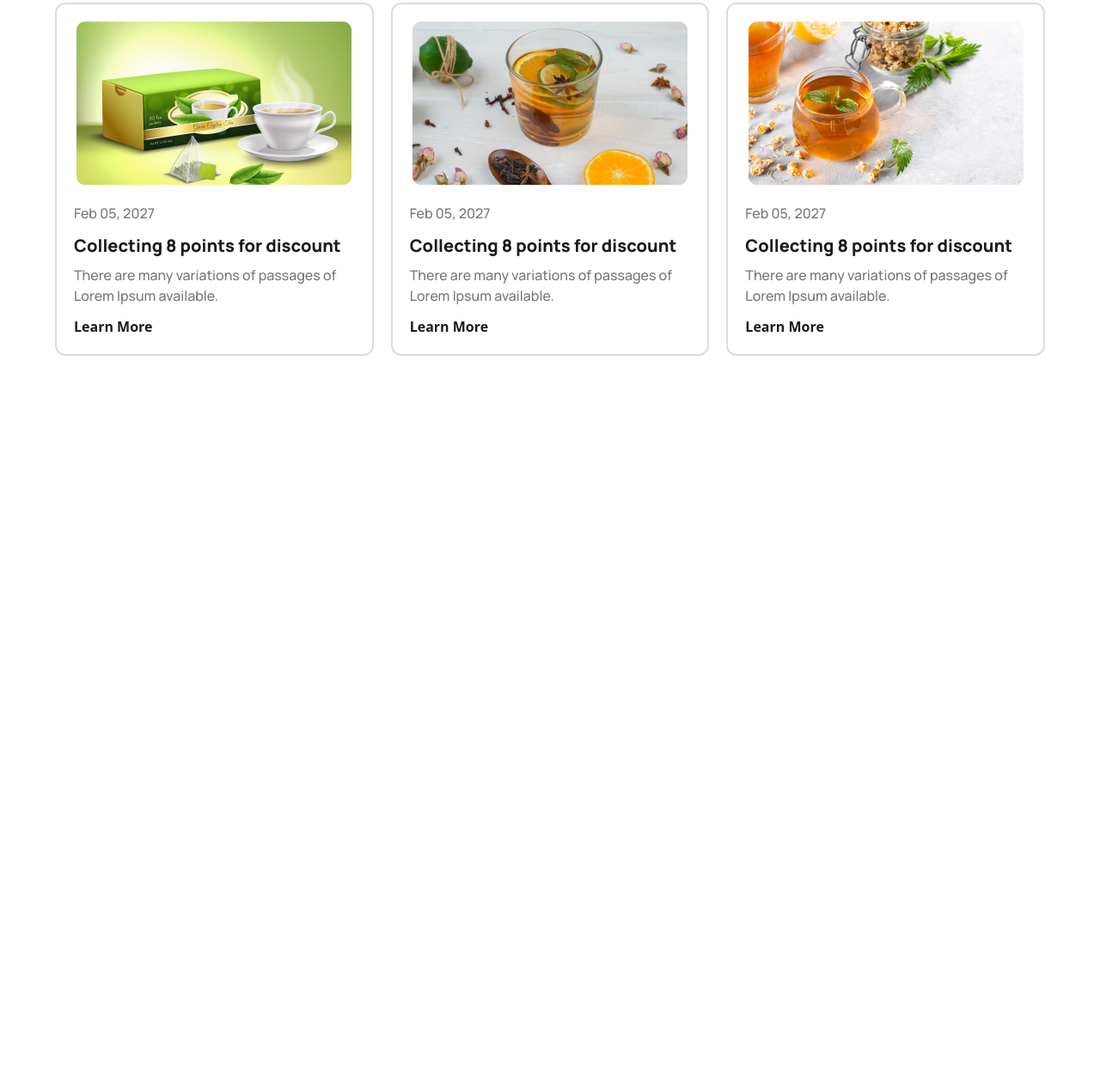
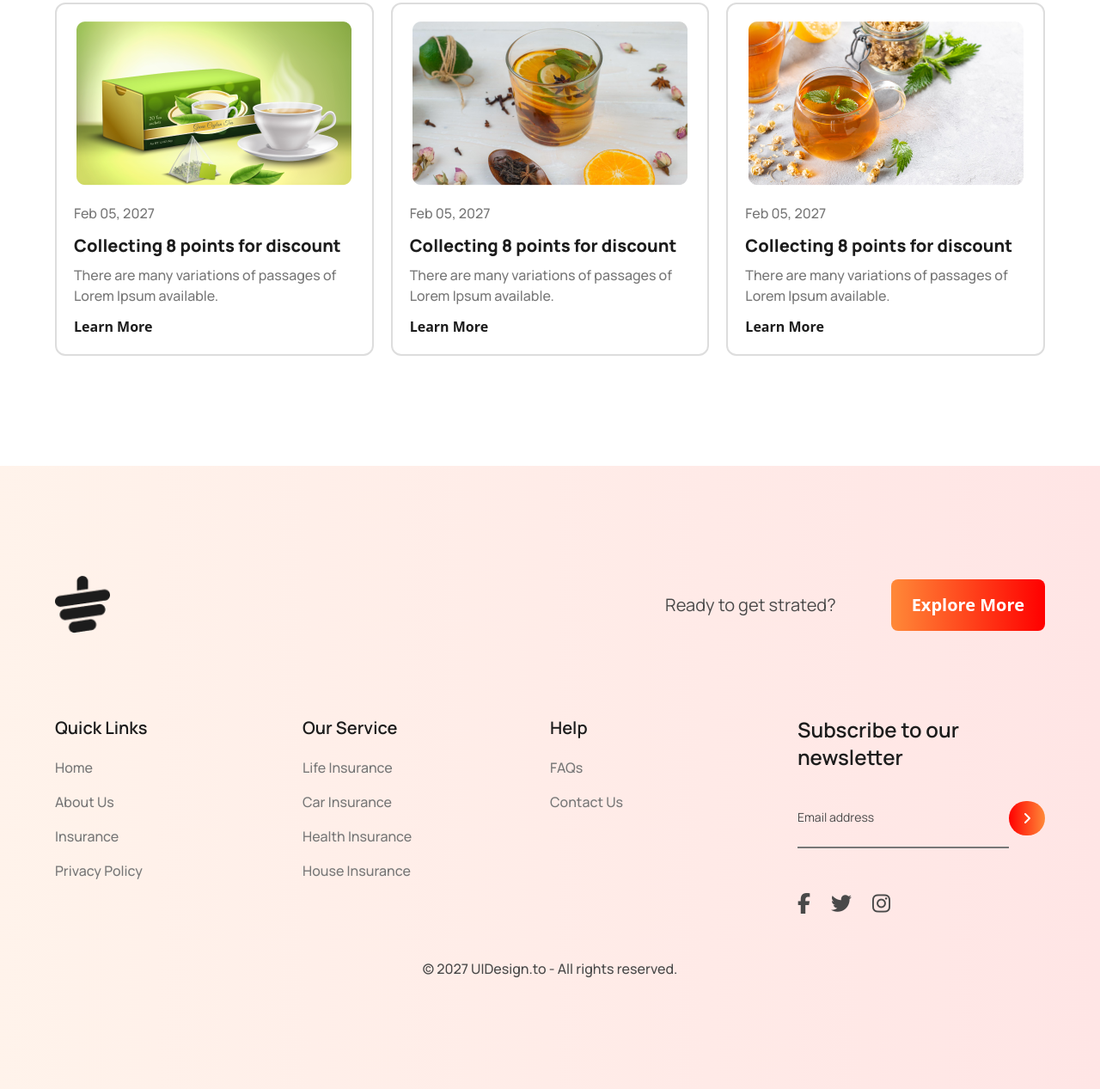
Before and after one commit to Rabby-khan-04/tea-house, a plain HTML site: page index.html in a window 1280 px wide. Shown: the part 3157-4424 px from the top of the page at 86% size. Before the commit the page ends 3571 px from the top, so only its background shows below. Drawn offline with nearby package versions, Linux system fonts and the light colour scheme.

Commit message:
Footer Added

```diff
--- a/index.html
+++ b/index.html
@@ -23,6 +23,8 @@
                         gray: "#777777",
                         red: "#FF0000",
                         orange: "#FF8938",
+                        redOne: '#ff00001a',
+                        orangeOne: '#ff89381a',
                     },//end of colors
                     fontFamily: {
                         manrope: ['Manrope', 'sans-serif'],
@@ -81,35 +83,41 @@
             <!-- Intro -->
             <div class="text-center mb-12">
                 <h2 class="font-manrope text-black text-5xl mb-5 font-extrabold">Our Featured Products</h2>
-                <p class="max-w-4xl font-manrope font-medium text-base text-gray mx-auto">There are many variations of passages of Lorem Ipsum available, but the majority have suffered alteration in some form, by injected humour, or randomised words which don't look even slightly believable. </p>
+                <p class="max-w-4xl font-manrope font-medium text-base text-gray mx-auto">There are many variations of
+                    passages of Lorem Ipsum available, but the majority have suffered alteration in some form, by
+                    injected humour, or randomised words which don't look even slightly believable. </p>
             </div>
 
             <!-- Products -->
             <div class="grid grid-cols-4 gap-6 max-w-6xl mx-auto">
 
                 <!-- Single Product -->
-                <div class="text-center p-8 bg-gradient-to-b from-[#F4F4F4] to-[rgba(244, 244, 244, 0) 100%)] rounded-xl">
+                <div
+                    class="text-center p-8 bg-gradient-to-b from-[#F4F4F4] to-[rgba(244, 244, 244, 0) 100%)] rounded-xl">
                     <img src="images/tea-1.png" alt="" class="w-36 inline-block mb-8">
                     <h3 class="font-manrope text-black text-2xl mb-3 font-semibold">Milk Tea</h3>
                     <p class="font-manrope font-medium text-base text-gray">Creamer could be replaced by fresh milk</p>
                 </div>
 
                 <!-- Single Product -->
-                <div class="text-center p-8 bg-gradient-to-b from-[#F4F4F4] to-[rgba(244, 244, 244, 0) 100%)] rounded-xl">
+                <div
+                    class="text-center p-8 bg-gradient-to-b from-[#F4F4F4] to-[rgba(244, 244, 244, 0) 100%)] rounded-xl">
                     <img src="images/tea-2.png" alt="" class="w-36 inline-block mb-8">
                     <h3 class="font-manrope text-black text-2xl mb-3 font-semibold">Black Tea</h3>
                     <p class="font-manrope font-medium text-base text-gray">Creamer could be replaced by fresh milk</p>
                 </div>
 
                 <!-- Single Product -->
-                <div class="text-center p-8 bg-gradient-to-b from-[#F4F4F4] to-[rgba(244, 244, 244, 0) 100%)] rounded-xl">
+                <div
+                    class="text-center p-8 bg-gradient-to-b from-[#F4F4F4] to-[rgba(244, 244, 244, 0) 100%)] rounded-xl">
                     <img src="images/tea-3.png" alt="" class="w-36 inline-block mb-8">
                     <h3 class="font-manrope text-black text-2xl mb-3 font-semibold">Lemon Tea</h3>
                     <p class="font-manrope font-medium text-base text-gray">Creamer could be replaced by fresh milk</p>
                 </div>
 
                 <!-- Single Product -->
-                <div class="text-center p-8 bg-gradient-to-b from-[#F4F4F4] to-[rgba(244, 244, 244, 0) 100%)] rounded-xl">
+                <div
+                    class="text-center p-8 bg-gradient-to-b from-[#F4F4F4] to-[rgba(244, 244, 244, 0) 100%)] rounded-xl">
                     <img src="images/tea-4.png" alt="" class="w-36 inline-block mb-8">
                     <h3 class="font-manrope text-black text-2xl mb-3 font-semibold">Green Tea</h3>
                     <p class="font-manrope font-medium text-base text-gray">Creamer could be replaced by fresh milk</p>
@@ -148,12 +156,17 @@
 
             <div class="w-1/2">
                 <h2 class="font-manrope text-black text-5xl mb-5 font-extrabold">Great Tea, Freshly Presented</h2>
-                <p class="font-manrope font-medium text-base text-gray mb-8">The meaning of gong cha is chanese is to provide the best tea to emperor from all possessions . It represents the highest quality and self expectation. Establishing in 2006, Gong cha had been deeply appreciated by its custoers  because of good words of mouth and unique customized service orginated from Taiwan.</p>
+                <p class="font-manrope font-medium text-base text-gray mb-8">The meaning of gong cha is chanese is to
+                    provide the best tea to emperor from all possessions . It represents the highest quality and self
+                    expectation. Establishing in 2006, Gong cha had been deeply appreciated by its custoers because of
+                    good words of mouth and unique customized service orginated from Taiwan.</p>
 
                 <h3 class="mb-2 font-manrope text-black font-extrabold text-xl">Unique Taste</h3>
-                <p class="font-manrope font-medium text-base text-gray mb-5">A Unique and different style from other teapots gives a luxurious and minimalist impression</p>
+                <p class="font-manrope font-medium text-base text-gray mb-5">A Unique and different style from other
+                    teapots gives a luxurious and minimalist impression</p>
                 <h3 class="mb-2 font-manrope text-black font-extrabold text-xl">Premium Quality</h3>
-                <p class="font-manrope font-medium text-base text-gray">Premium Quality that makes tea more elegant and more durable when you use it.</p>
+                <p class="font-manrope font-medium text-base text-gray">Premium Quality that makes tea more elegant and
+                    more durable when you use it.</p>
             </div>
 
         </div>
@@ -165,17 +178,23 @@
     <!-- Review Section Starts -->
 
     <section class="pt-32">
-       <div class="max-w-6xl mx-auto bg-gradient-to-r from-orange to-red rounded-xl pl-16 pr-36 py-20 flex items-center gap-9">
+        <div
+            class="max-w-6xl mx-auto bg-gradient-to-r from-orange to-red rounded-xl pl-16 pr-36 py-20 flex items-center gap-9">
 
             <!-- Intro col -->
             <div class="w-2/5 relative">
                 <h2 class="font-manrope text-white text-5xl mb-5 font-extrabold">Meet Our Super Clients</h2>
-             <p class="font-manrope font-medium text-base text-white mb-8">There are many variations of passages of Lorem Ipsum available, but the majority have suffered alteration in some form, by injected humour, or randomised words which don't look even slightly believable. </p>
+                <p class="font-manrope font-medium text-base text-white mb-8">There are many variations of passages of
+                    Lorem Ipsum available, but the majority have suffered alteration in some form, by injected humour,
+                    or randomised words which don't look even slightly believable. </p>
 
                 <div class="bg-white w-fit rounded-xl">
-                <a href="#" class="inline-block px-7 py-4 bg-clip-text text-transparent bg-gradient-to-r font-semibold from-orange to-red text-xl">Show All</a>
+                    <a href="#"
+                        class="inline-block px-7 py-4 bg-clip-text text-transparent bg-gradient-to-r font-semibold from-orange to-red text-xl">Show
+                        All</a>
                 </div>
-             <img src="images/cup.png" alt="" class="w-80 absolute top-0 right-0 hidden">
+                <img src="images/cup.png" alt=""
+                    class="w-80 absolute -bottom-52 -right-20 brightness-0 invert opacity-5">
             </div>
 
 
@@ -185,7 +204,9 @@
                 <!-- Middle Review -->
                 <div class="bg-white p-11 absolute rounded-lg w-full z-10 top-24">
                     <img src="images/client.png" alt="" class="w-16 inline-block absolute -top-7 -left-7">
-                <p class="font-manrope font-medium text-base text-gray mb-5">There are many variations of passages of Lorem Ipsum available, but the majority have suffered alteration in some form, by injected humour, or randomised words which don't look even slightly believable. </p>
+                    <p class="font-manrope font-medium text-base text-gray mb-5">There are many variations of passages
+                        of Lorem Ipsum available, but the majority have suffered alteration in some form, by injected
+                        humour, or randomised words which don't look even slightly believable. </p>
                     <h3 class="font-manrope font-medium text-base text-black">Ilham Yuda</h3>
                     <p class="font-manrope font-medium text-base text-[#5D5A6F] mb-5">Businessman</p>
                     <img src="images/review-dots.png" alt="" class="w-6 inline-block absolute right-6 bottom-6">
@@ -193,14 +214,18 @@
 
                 <!-- Top Review -->
                 <div class="bg-white p-11 rounded-lg mb-14 opacity-[0.3] relative left-20">
-                <p class="font-manrope font-medium text-base text-gray mb-5">There are many variations of passages of Lorem Ipsum available, but the majority have suffered alteration in some form, by injected humour, or randomised words which don't look even slightly believable. </p>
+                    <p class="font-manrope font-medium text-base text-gray mb-5">There are many variations of passages
+                        of Lorem Ipsum available, but the majority have suffered alteration in some form, by injected
+                        humour, or randomised words which don't look even slightly believable. </p>
                     <h3 class="font-manrope font-medium text-base text-black">Ilham Yuda</h3>
                     <p class="font-manrope font-medium text-base text-[#5D5A6F] mb-5">Businessman</p>
                 </div>
 
                 <!-- Bottom Review -->
                 <div class="bg-white p-11 rounded-lg opacity-[0.3] relative left-20">
-                <p class="font-manrope font-medium text-base text-gray mb-5">There are many variations of passages of Lorem Ipsum available, but the majority have suffered alteration in some form, by injected humour, or randomised words which don't look even slightly believable. </p>
+                    <p class="font-manrope font-medium text-base text-gray mb-5">There are many variations of passages
+                        of Lorem Ipsum available, but the majority have suffered alteration in some form, by injected
+                        humour, or randomised words which don't look even slightly believable. </p>
                     <h3 class="font-manrope font-medium text-base text-black">Ilham Yuda</h3>
                     <p class="font-manrope font-medium text-base text-[#5D5A6F] mb-5">Businessman</p>
                 </div>
@@ -220,7 +245,9 @@
             <!-- Intro -->
             <div class="text-center mb-12">
                 <h2 class="font-manrope text-black text-5xl mb-5 font-extrabold">News & Events</h2>
-                <p class="max-w-4xl font-manrope font-medium text-base text-gray mx-auto">There are many variations of passages of Lorem Ipsum available, but the majority have suffered alteration in some form, by injected humour, or randomised words which don't look even slightly believable. </p>
+                <p class="max-w-4xl font-manrope font-medium text-base text-gray mx-auto">There are many variations of
+                    passages of Lorem Ipsum available, but the majority have suffered alteration in some form, by
+                    injected humour, or randomised words which don't look even slightly believable. </p>
 
             </div>
 
@@ -234,8 +261,10 @@
                         <img src="images/news-1.png" alt="" class="max-w-full inline-block mb-5">
                     </div>
                     <p class="font-manrope font-medium text-base text-gray mb-3">Feb 05, 2027</p>
-                    <h3 class="mb-2 font-manrope text-black font-extrabold text-xl">Collecting 8 points for discount</h3>
-                    <p class="font-manrope font-medium text-base text-gray mb-3">There are many variations of passages of Lorem Ipsum available.</p>
+                    <h3 class="mb-2 font-manrope text-black font-extrabold text-xl">Collecting 8 points for discount
+                    </h3>
+                    <p class="font-manrope font-medium text-base text-gray mb-3">There are many variations of passages
+                        of Lorem Ipsum available.</p>
                     <a href="#" class="inline-block text-black font-semibold text-base">Learn More</a>
                 </div>
 
@@ -245,8 +274,10 @@
                         <img src="images/news-2.png" alt="" class="max-w-full inline-block mb-5">
                     </div>
                     <p class="font-manrope font-medium text-base text-gray mb-3">Feb 05, 2027</p>
-                    <h3 class="mb-2 font-manrope text-black font-extrabold text-xl">Collecting 8 points for discount</h3>
-                    <p class="font-manrope font-medium text-base text-gray mb-3">There are many variations of passages of Lorem Ipsum available.</p>
+                    <h3 class="mb-2 font-manrope text-black font-extrabold text-xl">Collecting 8 points for discount
+                    </h3>
+                    <p class="font-manrope font-medium text-base text-gray mb-3">There are many variations of passages
+                        of Lorem Ipsum available.</p>
                     <a href="#" class="inline-block text-black font-semibold text-base">Learn More</a>
                 </div>
 
@@ -256,8 +287,10 @@
                         <img src="images/news-3.png" alt="" class="max-w-full inline-block mb-5">
                     </div>
                     <p class="font-manrope font-medium text-base text-gray mb-3">Feb 05, 2027</p>
-                    <h3 class="mb-2 font-manrope text-black font-extrabold text-xl">Collecting 8 points for discount</h3>
-                    <p class="font-manrope font-medium text-base text-gray mb-3">There are many variations of passages of Lorem Ipsum available.</p>
+                    <h3 class="mb-2 font-manrope text-black font-extrabold text-xl">Collecting 8 points for discount
+                    </h3>
+                    <p class="font-manrope font-medium text-base text-gray mb-3">There are many variations of passages
+                        of Lorem Ipsum available.</p>
                     <a href="#" class="inline-block text-black font-semibold text-base">Learn More</a>
                 </div>
 
@@ -268,8 +301,89 @@
 
     <!-- Blog Section Ends -->
 
+    <!-- Footer Stars -->
+
+    <footer class="bg-gradient-to-l from-redOne to-orangeOne mt-32 py-32">
+        <div class="max-w-6xl mx-auto">
+
+            <!-- CAT -->
+            <div class="flex justify-between items-center mb-24">
+                <img src="images/cup.png" alt="" class="w-16 inline-block">
+                <div class="flex items-center gap-16">
+                    <h3 class="font-normal text-xl text-[#494949] font-manrope">Ready to get strated?</h3>
+                    <a href="#"
+                        class="px-6 py-4 font-bold text-xl text-white bg-gradient-to-r from-orange to-red inline-block rounded-lg">Explore
+                        More</a>
+                </div>
+            </div>
+
+            <!-- Footer Menus -->
+            <div class="grid grid-cols-4 mb-12">
+
+                <!-- menu -->
+                <div class="grow">
+                    <h3 class="font-semibold text-xl text-black font-manrope mb-5">Quick Links</h3>
+                    <ul class="font-manrope font-medium text-base text-gray">
+                        <li class="mb-4"><a href="#">Home</a></li>
+                        <li class="mb-4"><a href="#">About Us</a></li>
+                        <li class="mb-4"><a href="#">Insurance</a></li>
+                        <li class="mb-4"><a href="#">Privacy Policy</a></li>
+                    </ul>
+                </div>
+
+                <!-- menu -->
+                <div class="grow">
+                    <h3 class="font-semibold text-xl text-black font-manrope mb-5">Our Service</h3>
+                    <ul class="font-manrope font-medium text-base text-gray">
+                        <li class="mb-4"><a href="#">Life Insurance</a></li>
+                        <li class="mb-4"><a href="#">Car Insurance</a></li>
+                        <li class="mb-4"><a href="#">Health Insurance</a></li>
+                        <li class="mb-4"><a href="#">House Insurance</a></li>
+                    </ul>
+                </div>
+
+                <!-- menu -->
+                <div class="grow">
+                    <h3 class="font-semibold text-xl text-black font-manrope mb-5">Help</h3>
+                    <ul class="font-manrope font-medium text-base text-gray">
+                        <li class="mb-4"><a href="#">FAQs</a></li>
+                        <li class="mb-4"><a href="#">Contact Us</a></li>
+                    </ul>
+                </div>
+
+                <!-- Newsletter & Social Media-->
+                <div class="grow">
+                    <h3 class="font-semibold text-2xl text-black font-manrope mb-5">Subscribe to our newsletter</h3>
+
+                    <form action="#" class="flex items-center mb-12">
+                        <input type="email" name="email" id="email" placeholder="Email address" class="font-manrope text-sm text-[#494949] placeholder:font-manrope placeholder:text-sm placeholder:text-[#494949] outline-none bg-transparent py-6 border-b-2 border-gray inline-block grow">
+                        <button type="submit" class="text-white text-base py-2 px-4 bg-gradient-to-r from-red to-orange rounded-full h-fit border-none outline-none"><i class="fa-solid fa-angle-right"></i></button>
+                    </form>
+
+                    <!-- Social Media -->
+                    <ul class="flex text-[#494949] text-2xl gap-6">
+                        <li><a href="#"><i class="fa fa-facebook" aria-hidden="true"></i></a></li>
+                        <li><a href="#"><i class="fa fa-twitter" aria-hidden="true"></i></a></li>
+                        <li><a href="#"><i class="fa fa-instagram" aria-hidden="true"></i></a></li>
+                    </ul>
+
+                </div>
+
+            </div>
+
+            <!-- Copy Right -->
+            <div>
+                <p class="font-manrope font-medium text-base text-center text-[#494949]">&copy; 2027 UIDesign.to - All rights reserved.</p>
+            </div>
+
+        </div>
+    </footer>
+
+    <!-- Footer Ends -->
 
 
+    <!-- Font Awesome Kit Script -->
+    <script src="https://kit.fontawesome.com/e3f461dde5.js" crossorigin="anonymous"></script>
 </body>
 
 </html>
```
Lines whose indentation alone changed are shown as unchanged.
